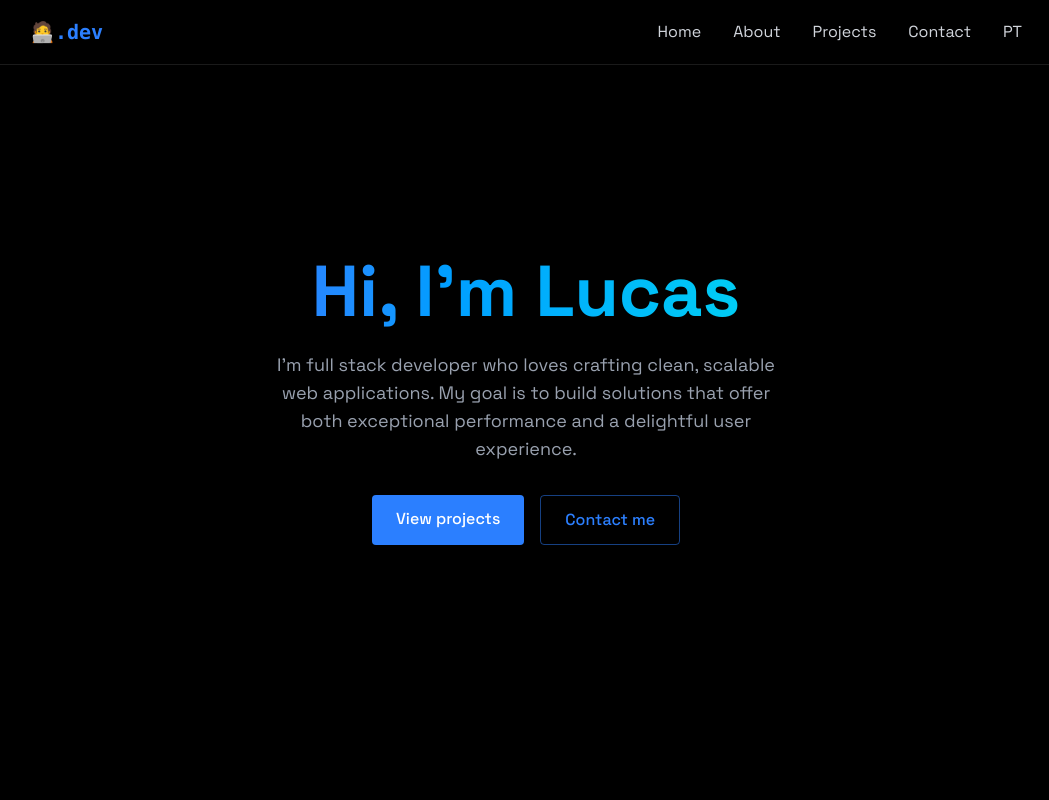
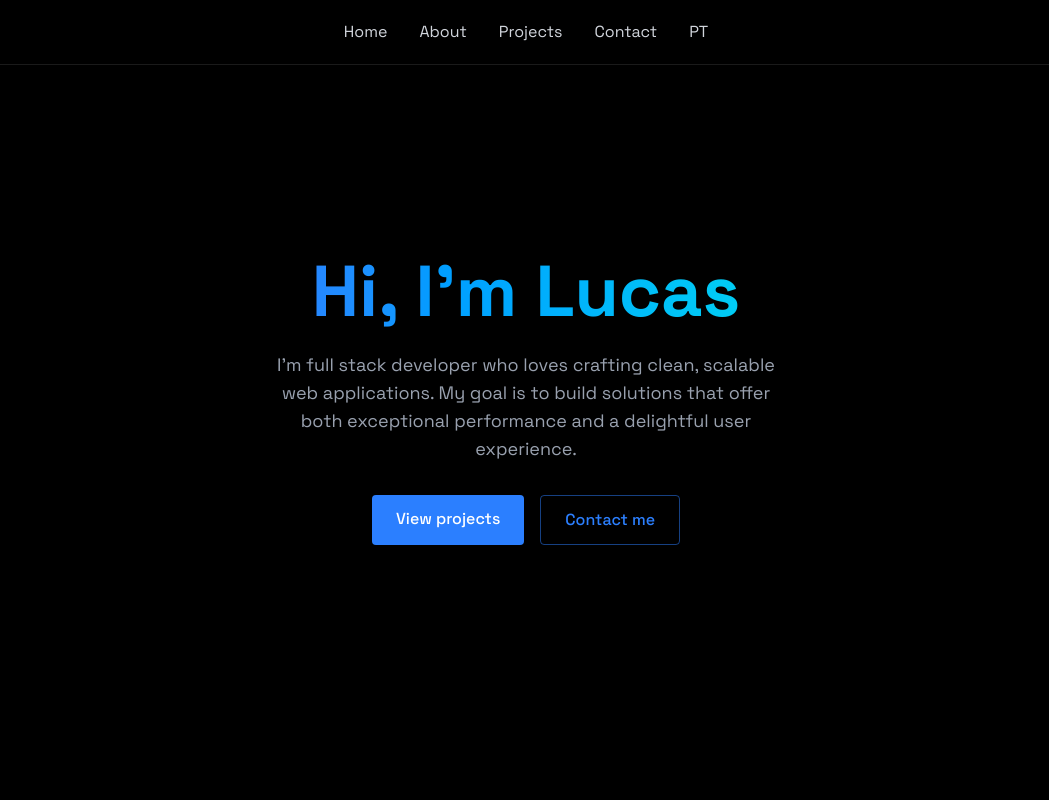
Before and after one commit to lucasrodriguescunha/beautiful-portfolio, a React (Vite) app: page / in a window 1280 px wide. Shown: the top 800 px of the page, without its empty margins (114-1163 px from the left). Built offline with nearby package versions, Linux system fonts and the light colour scheme.

Commit message:
style: format code and improve Navbar component layout

```diff
--- a/src/components/Navbar.jsx
+++ b/src/components/Navbar.jsx
@@ -1,8 +1,8 @@
-import {useEffect} from "react";
-import {useTranslation} from "react-i18next";
+import { useEffect } from "react";
+import { useTranslation } from "react-i18next";
 
-export const Navbar = ({menuOpen, setMenuOpen}) => {
-    const {t, i18n} = useTranslation();
+export const Navbar = ({ menuOpen, setMenuOpen }) => {
+    const { t, i18n } = useTranslation();
 
     const toggleLanguage = () => {
         const newLang = i18n.language === 'en' ? 'pt' : 'en';
@@ -17,13 +17,9 @@ export const Navbar = ({menuOpen, setMenuOpen}) => {
         <nav
             className="fixed top-0 w-full z-40 bg-[rgba(10, 10, 10, 0.8)] backdrop-blur-lg border-b border-white/10 shadow-lg">
             <div className="max-w-5xl mx-auto px-4">
-                <div className="flex justify-between items-center h-16">
-                    <a href="#home" className="font-mono text-xl font-bold text-white">
-                        🧑‍💻<span className="text-blue-500">.dev</span>
-                    </a>
-
+                <div className="flex justify-center items-center h-16">
                     <div
-                        className="w-7 h-5 relative cursor-pointer z-40 md:hidden"
+                        className="w-2 h-5 relative cursor-pointer z-40 md:hidden"
                         onClick={() => setMenuOpen((prev) => !prev)}
                     >
                         &#9776;
```
